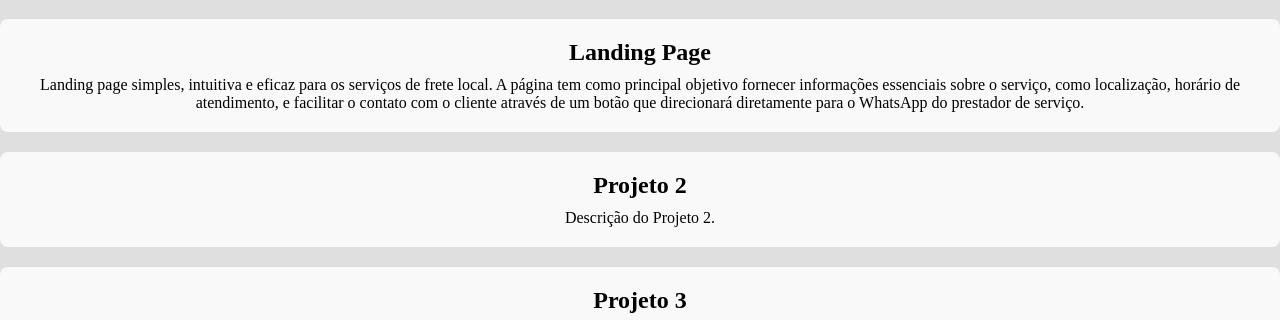
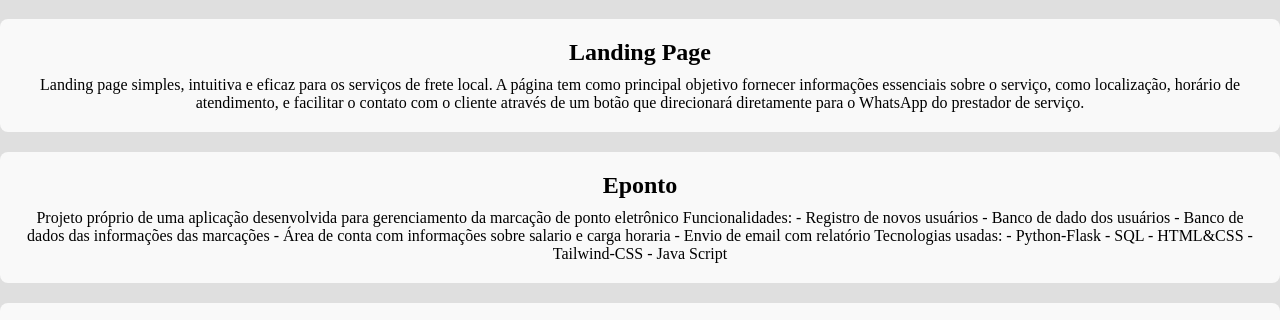
Before and after one commit to sharktank-tech/danilocs, a plain HTML site: page index.html in a window 1280 px wide. Shown: the part 460-780 px from the top of the page. Drawn offline with Linux system fonts and the light colour scheme.

```diff
--- a/index.html
+++ b/index.html
@@ -32,8 +32,8 @@
             <p>Landing page simples, intuitiva e eficaz para os serviços de frete local. A página tem como principal objetivo fornecer informações essenciais sobre o serviço, como localização, horário de atendimento, e facilitar o contato com o cliente através de um botão que direcionará diretamente para o WhatsApp do prestador de serviço.</p>
         </div>
         <div class="project">
-            <h3>Projeto 2</h3>
-            <p>Descrição do Projeto 2.</p>
+            <h3>Eponto</h3>
+            <p>Projeto próprio de uma aplicação desenvolvida para gerenciamento da marcação de ponto eletrônico Funcionalidades: - Registro de novos usuários - Banco de dado dos usuários - Banco de dados das informações das marcações - Área de conta com informações sobre salario e carga horaria - Envio de email com relatório Tecnologias usadas: - Python-Flask - SQL - HTML&CSS - Tailwind-CSS - Java Script</p>
         </div>
         <div class="project">
             <h3>Projeto 3</h3>
```
